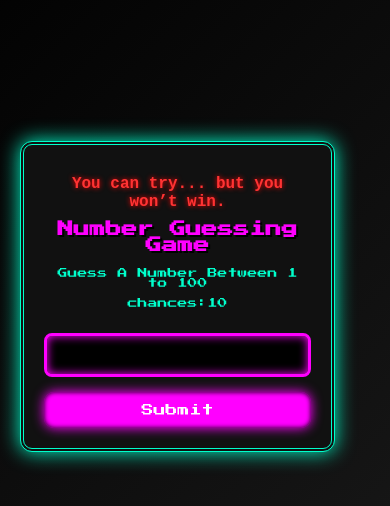
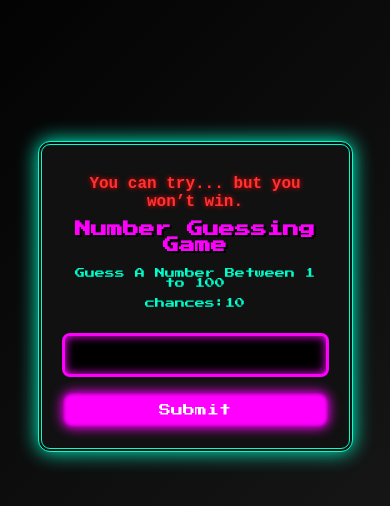
Before and after one commit to Zeynab-jalalian/Number-Guessing-Game, a plain HTML site: page index.html in a window 390 px wide. Shown: the part 126-632 px from the top of the page. Drawn offline with Linux system fonts and the light colour scheme.

Commit message:
responsive

```diff
--- a/style.css
+++ b/style.css
@@ -37,7 +37,14 @@ body.prompt-active::before {
 .result {
   z-index: 2;
 }
-
+.main{
+    z-index: 2;
+    display: flex
+;
+    justify-content: center;
+    align-items: center;
+    flex-direction: column;
+}
 .box {
   background: #111;
   border: 4px double #00ffcc;
```
